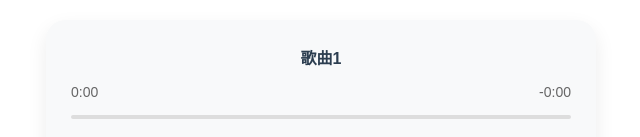
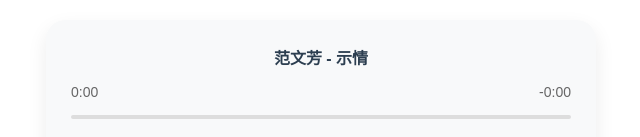
Before and after one commit to Kuatama/kuatama.github.io, a plain HTML site: page index.html in a window 1280 px wide. Shown: the top 137 px of the page, without its empty margins (319-959 px from the left). Drawn offline with Linux system fonts and the light colour scheme.

Commit message:
更新 index.html

```diff
--- a/index.html
+++ b/index.html
@@ -140,8 +140,8 @@
         // 播放列表配置（修改此处）
         const playlist = [
             {
-                title: "歌曲1",
-                url: "https://yourusername.github.io/repo/music/song1.mp3"
+                title: "范文芳 - 示情",
+                url: "https://kuatama.github.io/kuatama.github.io/music/范文芳 - 示情.mp3"
             },
             {
                 title: "歌曲2",
```
